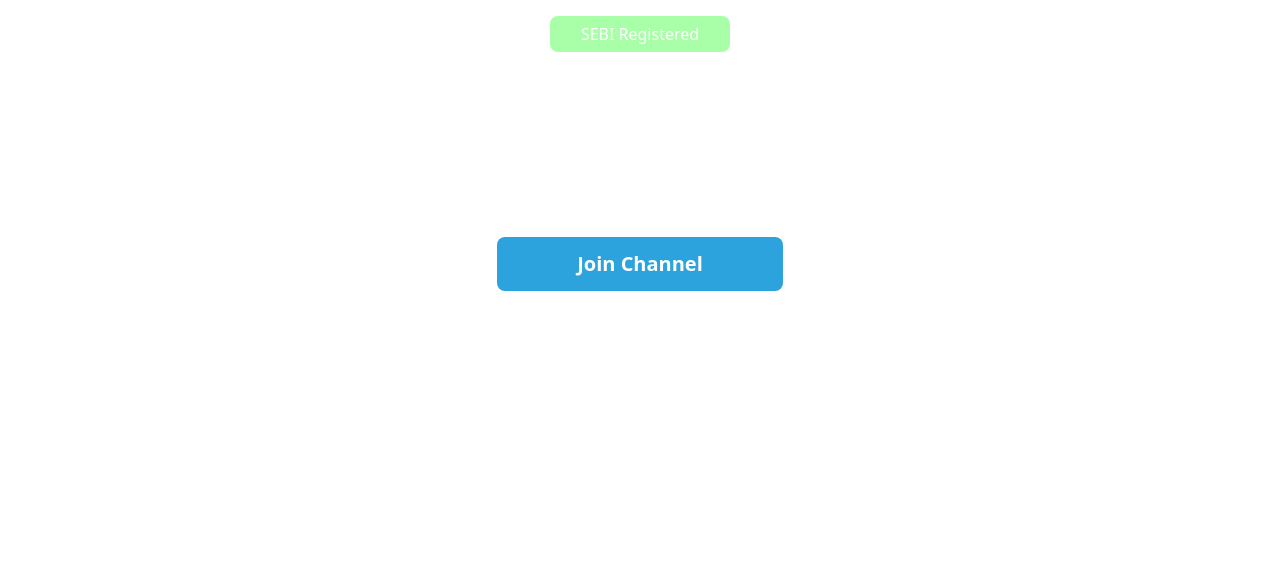
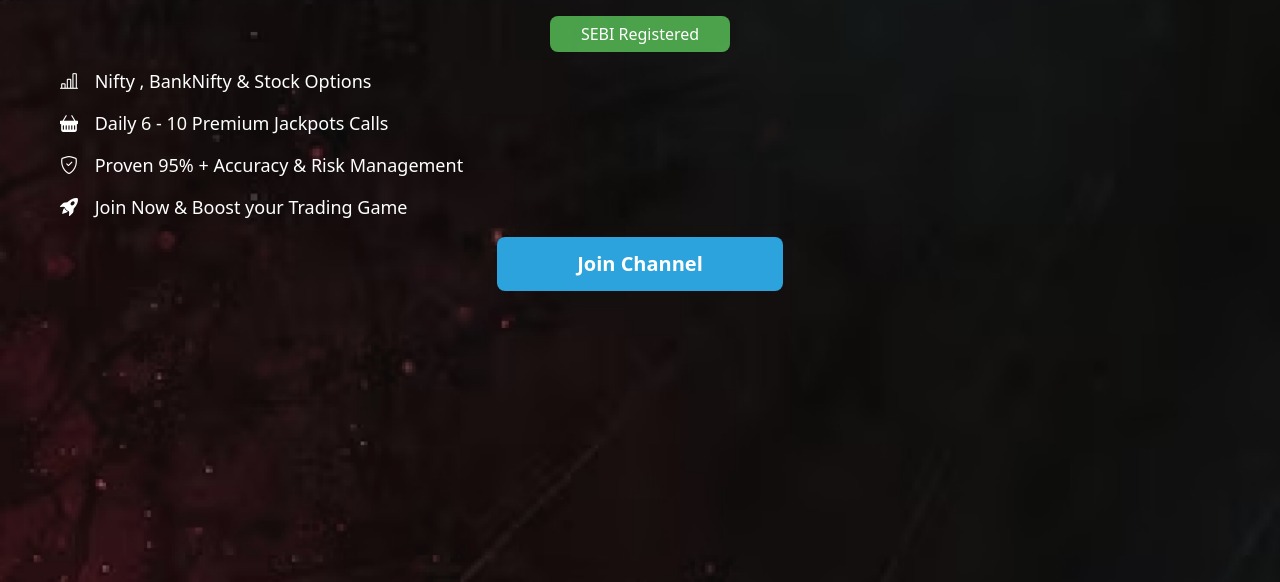
Before and after one commit to mehtaisback/mehta, a plain HTML site: page index.html in a window 1280 px wide. Shown: the part 483-1065 px from the top of the page. Drawn offline with nearby package versions, Linux system fonts and the light colour scheme; files whose address does not match are found by name.

Commit message:
Update style.css

```diff
--- a/style.css
+++ b/style.css
@@ -4,7 +4,7 @@
     box-sizing: border-box;
 }
 body{
-    background-image: url(img/djhfgbdljfgvbjsdfgbljfg.png);
+    background-image: url(djhfgbdljfgvbjsdfgbljfg.png);
     background-repeat: no-repeat;
     background-size: cover;
 
```
